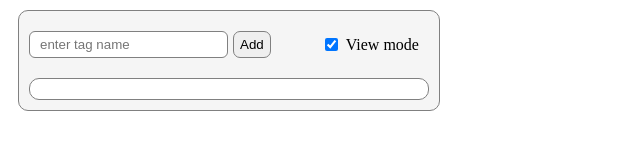
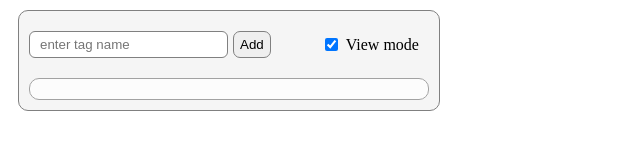
Before and after one commit to ReshkoDzmitry/tagTask, a plain HTML site: page index.html in a window 1280 px wide. Both pictures are taken after a click on the checkbox "View mode". Shown: the full height of the page, 0-640 px from the left. Drawn offline with Linux system fonts and the light colour scheme.

Commit message:
add function view

```diff
--- a/index.html
+++ b/index.html
@@ -15,10 +15,10 @@
             <input id="input-name-tag" type="text" placeholder="enter tag name">
         </div>
         <div class="wrapper-button-add-tag">
-            <button id="button-add-tag">Add</button>
+            <button id="button-add-tag" >Add</button>
         </div>
         <div class="wrapper-checkbox-mode">
-            <input class="checkbox-mode" id="box-mode" type="checkbox">
+            <input class="checkbox-mode" id="box-mode" type="checkbox" onclick=changeViewMode()>
             <label class="checkbox-mode-description" for="box-mode">View mode</label>
         </div>
     </div>
--- a/main.js
+++ b/main.js
@@ -1,6 +1,7 @@
 const inpNameTag = document.getElementById('input-name-tag');
 const btnAddNameTag = document.getElementById('button-add-tag');
 const listTags = document.getElementById('list-tags');
+const checkView = document.getElementById('box-mode');
 
 let tags;
 !localStorage.tags ? tags = [] : tags = JSON.parse(localStorage.getItem('tags'));
@@ -11,7 +12,6 @@ function Tag(description) {
     this.description = description;
     this.completed = false;
 }
-
 
 const createTemplate = (tag, index) => {
     return `
@@ -26,7 +26,6 @@ const createTemplate = (tag, index) => {
 </div>`
 
 }
-
 
 const updateTagList = () => {
     listTags.innerHTML = '';
@@ -44,19 +43,16 @@ const updateLocalStorage = () => {
     localStorage.setItem('tags', JSON.stringify(tags));
 }
 
-
 const changeTag = (index) => {
     tags[index].completed = !tags[index].completed;
     if (tags[index].completed) {
         tagItems[index].classList.add('checked');
-    }
-    else {
+    } else {
         tagItems[index].classList.remove('checked');
     }
     updateLocalStorage();
     updateTagList();
 }
-
 
 btnAddNameTag.addEventListener('click', () => {
     tags.push(new Tag(inpNameTag.value));
@@ -65,10 +61,14 @@ btnAddNameTag.addEventListener('click', () => {
     inpNameTag.value = '';
 });
 
-
-
 const deleteTag = (index) => {
     tags.splice(index, 1);
     updateLocalStorage();
     updateTagList();
 }
+
+const blockListTags = document.getElementById('list-tags');
+
+const changeViewMode = () => {
+    checkView.checked ? blockListTags.classList.add("disabledTagList") : blockListTags.classList.remove("disabledTagList");
+}
--- a/style.css
+++ b/style.css
@@ -88,3 +88,9 @@
 .checkbox-completed {
     cursor: pointer;
 }
+
+
+.disabledTagList {
+    pointer-events: none;
+    opacity: 0.7;
+}
```
